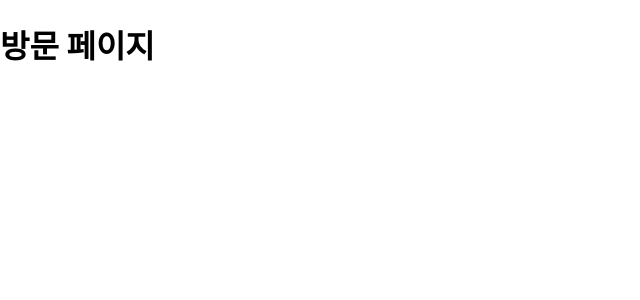
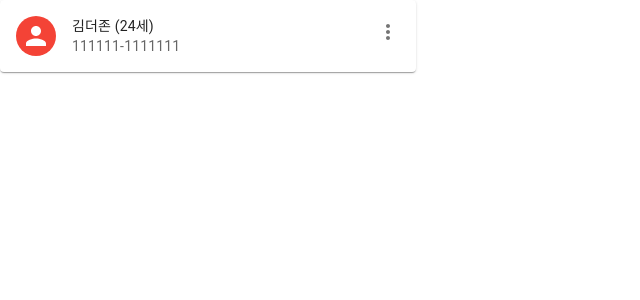
Before and after one commit to rkdgusrn1212/laboratory_information_system, a React (Create React App) app in the folder front/: page /visit in a window 1280 px wide. Shown: the top 300 px of the page, without its empty margins (0-640 px from the left). Built offline with nearby package versions, Linux system fonts and the light colour scheme.

Commit message:
ts 세팅 변경, mui 내부 모듈의 암시적 import 사용 등

```diff
--- /dev/null
+++ b/front/src/components/visit/PatientCard.tsx
@@ -0,0 +1,32 @@
+import Card from '@mui/material/Card';
+import CardHeader from '@mui/material/CardHeader';
+import Avatar from '@mui/material/Avatar';
+import IconButton from '@mui/material/IconButton';
+import { red } from '@mui/material/colors';
+import MoreVertIcon from '@mui/icons-material/MoreVert';
+
+type PatientCardProps = {
+  name: string;
+  age: number;
+  rrn: string;
+};
+
+const PatientCard: React.FC<PatientCardProps> = ({ name, age, rrn }) => {
+  return (
+    <Card sx={{ minWidth: 275 }}>
+      <CardHeader
+        avatar={
+          <Avatar sx={{ bgcolor: red[500] }} aria-label="recipe"></Avatar>
+        }
+        action={
+          <IconButton aria-label="settings">
+            <MoreVertIcon />
+          </IconButton>
+        }
+        title={`${name} (${age}세)`}
+        subheader={rrn}
+      />
+    </Card>
+  );
+};
+export default PatientCard;
--- a/front/src/index.tsx
+++ b/front/src/index.tsx
@@ -5,7 +5,9 @@ import './index.css';
 import App from './App';
 import reportWebVitals from './reportWebVitals';
 
-const root = ReactDOM.createRoot(document.getElementById('root'));
+const root = ReactDOM.createRoot(
+  document.getElementById('root') as HTMLElement,
+);
 root.render(
   <React.StrictMode>
     <BrowserRouter>
--- a/front/src/pages/VisitPage.tsx
+++ b/front/src/pages/VisitPage.tsx
@@ -1,7 +1,14 @@
-import Button from '@mui/material/Button';
 import Grid from '@mui/material/Grid';
+import PatientCard from '../components/visit/PatientCard';
 
 const VisitPage: React.FC = () => {
-  return <h1>방문 페이지</h1>;
+  return (
+    <Grid container spacing={2}>
+      <Grid item xs={4}>
+        <PatientCard name="김더존" age={24} rrn="111111-1111111" />
+      </Grid>
+      <Grid item xs={8}></Grid>
+    </Grid>
+  );
 };
 export default VisitPage;
--- a/front/webpack.config.js
+++ /dev/null
@@ -1,21 +0,0 @@
-const path = require('path');
-
-module.exports = {
-  entry: './src/index.tsx',
-  module: {
-    rules: [
-      {
-        test: /\.tsx?$/,
-        use: 'ts-loader',
-        exclude: /node_modules/,
-      },
-    ],
-  },
-  resolve: {
-    extensions: ['.tsx', '.ts', '.js'],
-  },
-  output: {
-    filename: 'bundle.js',
-    path: path.resolve(__dirname, 'build'),
-  },
-};
```
Also changed, not shown: front/package.json (+6 -4 lines), front/tsconfig.json (+15 -9 lines), front/.eslintrc.json, 1 other file (tests, documents, lock files or other folders).
